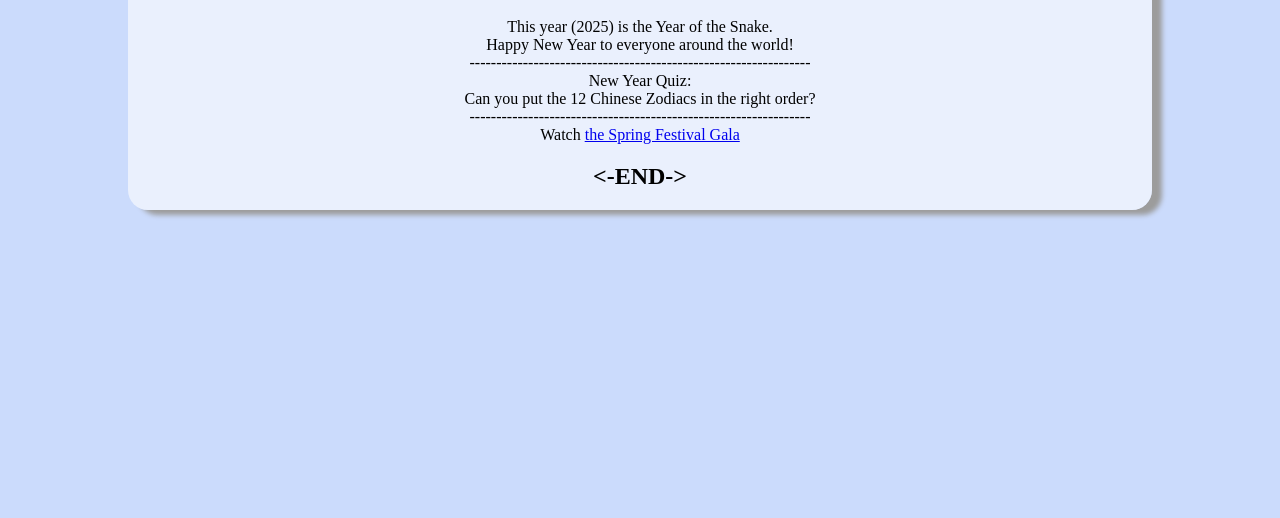
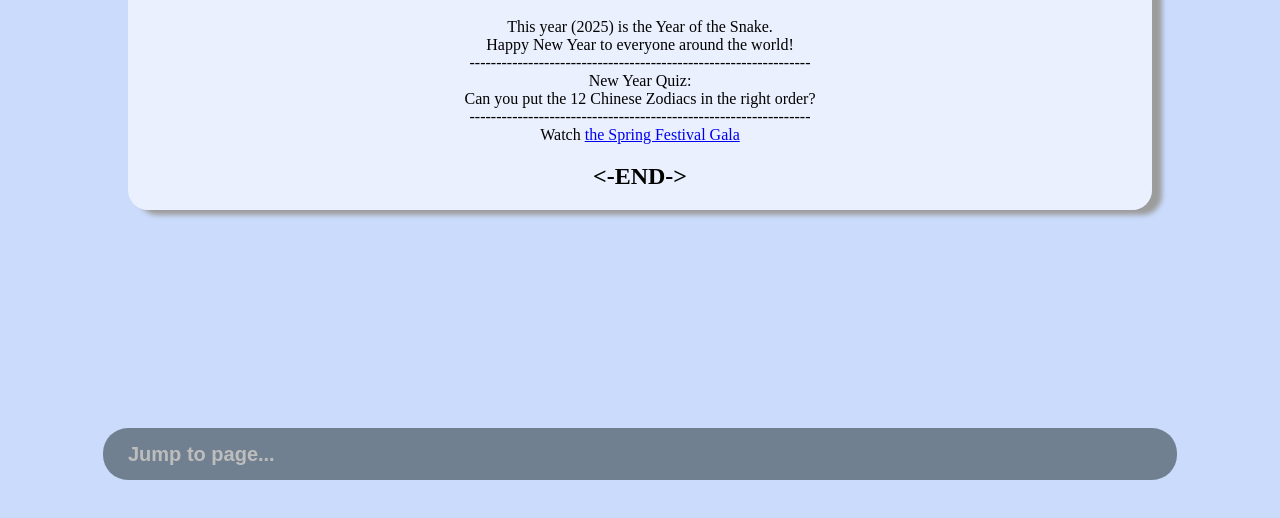
Before and after one commit to ArcsinStudios/arcsinstudios.github.io, a plain HTML site: page index.html in a window 1280 px wide. Shown: the part 270-788 px from the top of the page. Drawn offline with Linux system fonts and the light colour scheme.

Commit message:
Added search (jump to page) box

```diff
--- a/index.html
+++ b/index.html
@@ -36,5 +36,6 @@
         </p>
         <h2>&lt;-END-&gt;</h2>
     </div>
+    <input id="search" type="text" placeholder="Jump to page..." onkeypress="submitJump(event)" class="search-box"></input>
   </body>
 </html>
--- a/scripts.js
+++ b/scripts.js
@@ -39,3 +39,14 @@ function toggleTheme() {
 function navigateTo(url) {
     window.location.href = url;
 }
+
+function getInputValue() {
+    var input = document.getElementById("search");
+    return input.value;
+}
+
+function submitJump(event) {
+    if (event.keyCode === 13) {
+        navigateTo(getInputValue());
+    }
+}
--- a/styles.css
+++ b/styles.css
@@ -78,6 +78,27 @@
     transform: translateX(-50%);
 }
 
+.search-box {
+    width: 80%;
+    height: 50px;
+    border: none;
+    border-radius: 25px;
+    background-color: slategray;
+    color: whitesmoke;
+    font-size: 20px;
+    font-weight: bold;
+    padding-left: 25px;
+    padding-right: 25px;
+    position: absolute;
+    bottom: 50px;
+    left: 50%;
+    transform: translateX(-50%);
+}
+
+.search-box::placeholder {
+    color: #bdbdbd;
+}
+
 .glitch-wrapper {
     width: 100%;
     height: 100%;
```
Also changed, not shown: zh-cn/index.html (+2 -2 lines).
